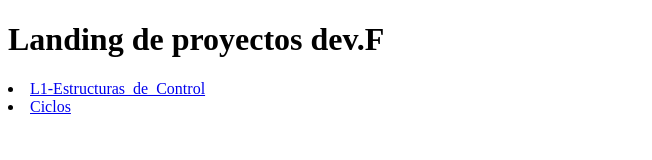
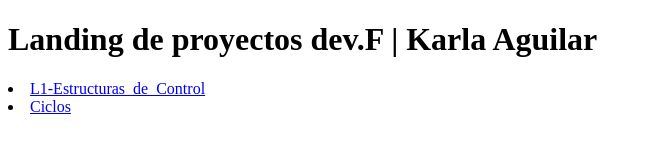
Before and after one commit to Karla-AgCRZ/M3-Intro_JavaScript, a plain HTML site: page index.html in a window 1280 px wide. Shown: the whole page, without its empty margins (0-652 px from the left). Drawn offline with Linux system fonts and the light colour scheme.

```diff
--- a/index.html
+++ b/index.html
@@ -6,7 +6,7 @@
     <title>Document</title>
 </head>
 <body>
-    <h1>Landing de proyectos dev.F</h1>
+    <h1>Landing de proyectos dev.F | Karla Aguilar </h1>
     <div>
         <li>
             <a href="./L1-Estructuras_de_Control/index.html">
```
